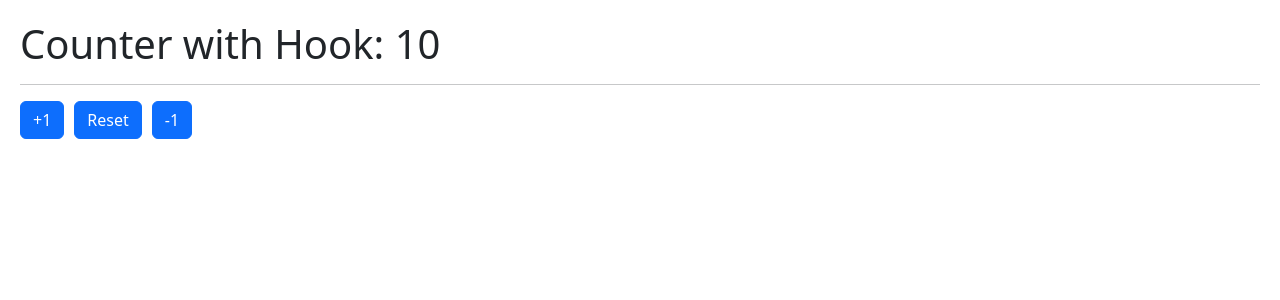
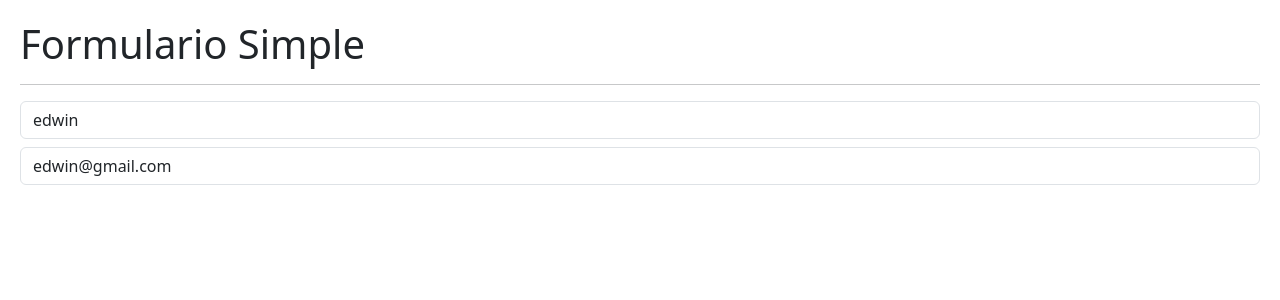
Before and after one commit to EdwinAlexanderBernardinoMoran/hookAppp, a React (Vite) app: page / in a window 1280 px wide. Shown: the top 300 px of the page. Built offline with nearby package versions, Linux system fonts and the light colour scheme.

Commit message:
S9 - useEffect - SimpleForm

```diff
--- a/src/main.jsx
+++ b/src/main.jsx
@@ -4,10 +4,12 @@
 // import { HooksApp } from './HooksApp'
 import { Counter } from './useState/Counter'
 import { CounterWithCustomHook } from './useState/CounterWithCustomHook'
+import { SimpleForm } from './useEffect/SimpleForm'
 
 createRoot(document.getElementById('root')).render(
   <StrictMode>
     {/* <Counter /> */}
-    <CounterWithCustomHook />
+    {/* <CounterWithCustomHook /> */}
+    <SimpleForm />
   </StrictMode>,
 )
--- /dev/null
+++ b/src/useEffect/SimpleForm.jsx
@@ -0,0 +1,28 @@
+import { useState } from "react"
+
+export const SimpleForm = () => {
+    const [formState, setForm] = useState({
+        username: 'edwin',
+        email: 'edwin@gmail.com'
+    })
+
+    const { username, email } = formState;
+
+    const onInputChange = ({ target }) => {
+        const { name, value } = target;
+        setForm({
+            ...formState,
+            [name]: value
+        })
+    }
+
+  return (
+    <>
+    <h1>Formulario Simple</h1>
+    <hr />
+
+    <input type="text" className="form-control" placeholder="username" name="username" value={ username} onChange={ onInputChange }/>
+    <input type="email" className="form-control mt-2" placeholder="alexa@gmail.com" name="email" value={ email } onChange={ onInputChange } />
+    </>
+  )
+}
```
